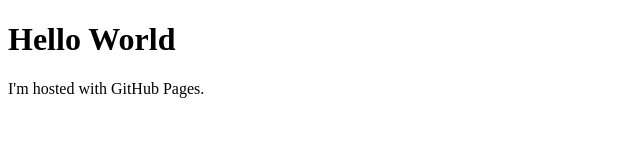
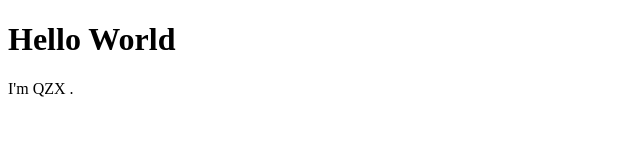
Before and after one commit to WAXQER/WAXQER.fecmet.com, a plain HTML site: page index.html in a window 1280 px wide. Shown: the whole page, without its empty margins (0-640 px from the left). Drawn offline with Linux system fonts and the light colour scheme.

Commit message:
Update index.html

```diff
--- a/index.html
+++ b/index.html
@@ -2,6 +2,6 @@
 <html>
 <body>
 <h1>Hello World</h1>
-<p>I'm hosted with GitHub Pages.</p>
+<p>I'm QZX .</p>
 </body>
 </html>
```
